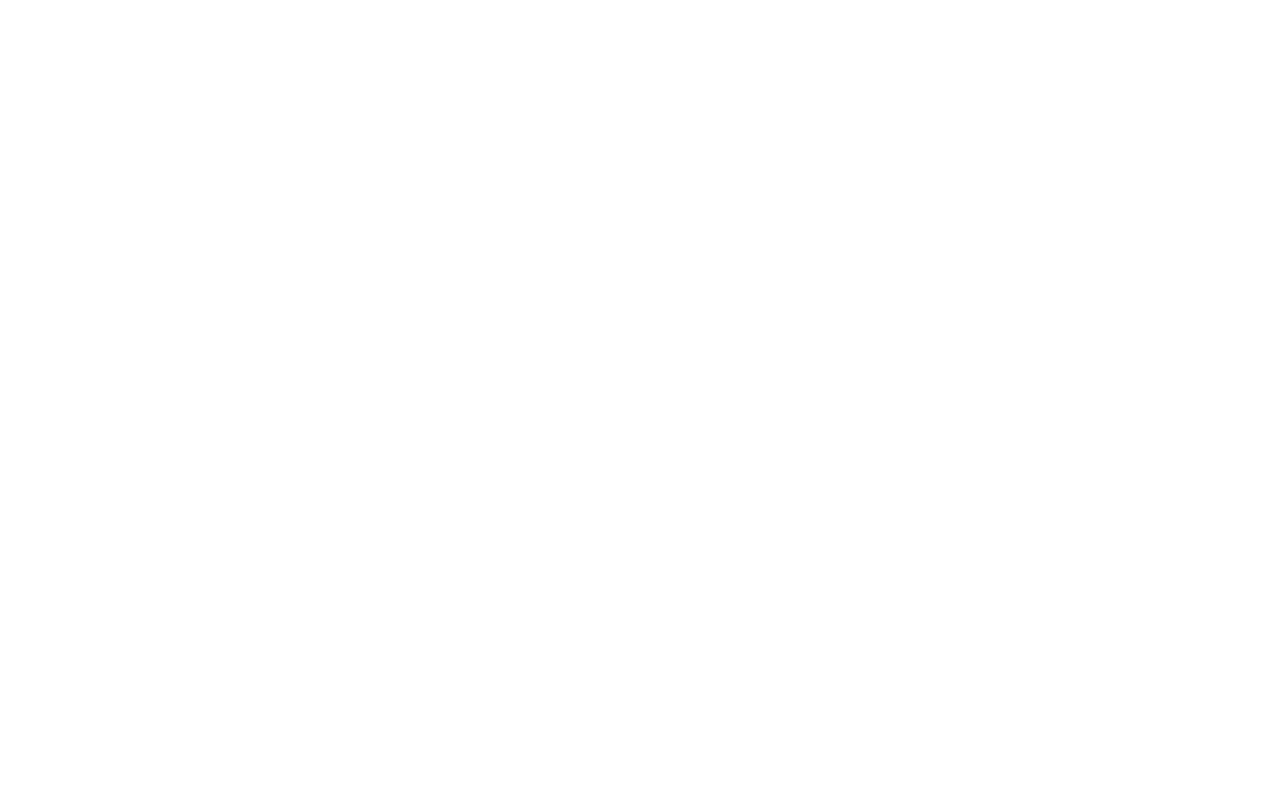
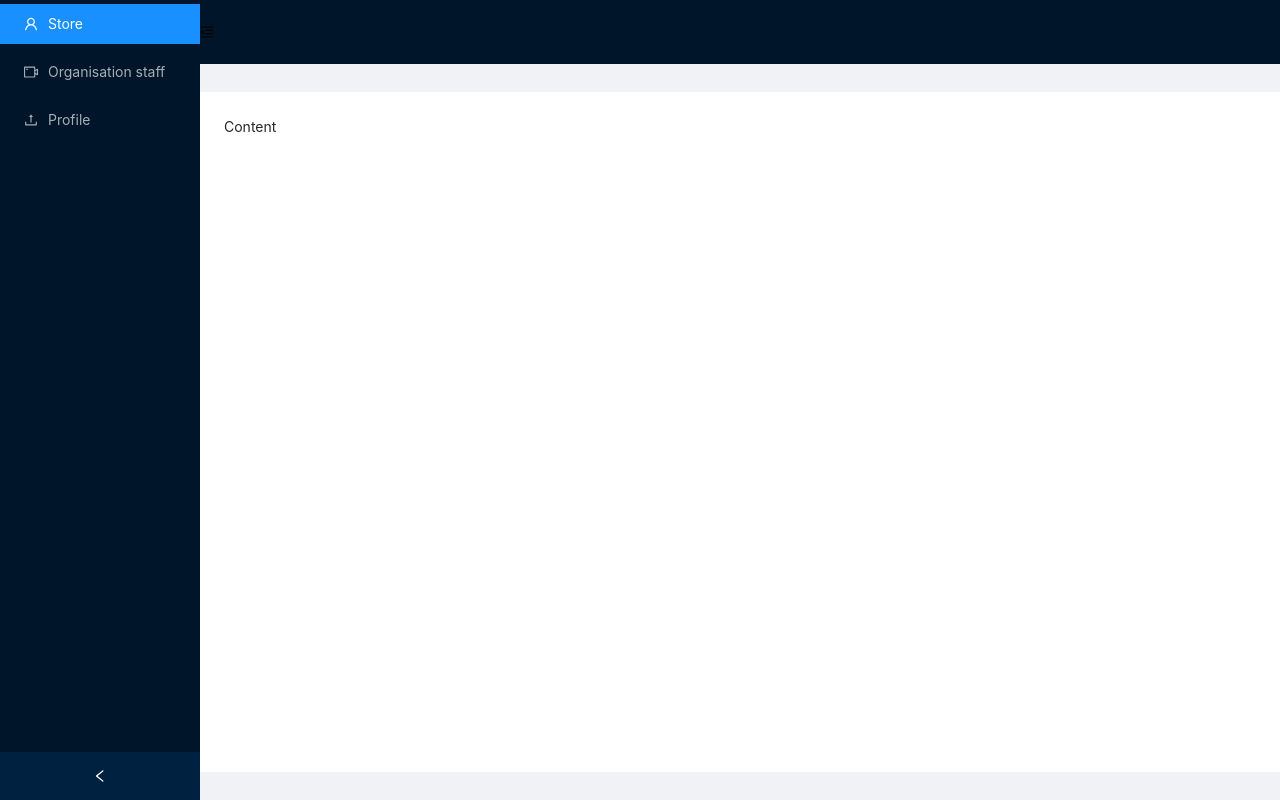
Before and after one commit to weareflexable/portal, a Next.js app: page /dashboard in a window 1280 px wide. Built offline with nearby package versions, Linux system fonts and the light colour scheme.

Commit message:
feat: switch form based on page path

```diff
--- a/components/Accounts/RegisterOrgForm/RegisterOrgForm.tsx
+++ b/components/Accounts/RegisterOrgForm/RegisterOrgForm.tsx
@@ -77,7 +77,7 @@ export default function RegisterOrgForm({toLoginForm}:RegisterOrgFormProps){
                 <Button type="primary" htmlType="submit" className="login-form-button">
                 Register organisation
                 </Button>
-                Or <Button onClick={toLoginForm} href='#loginForm'  type='link'>Login to Organisation</Button>
+                Or <Button onClick={toLoginForm} href='#loginForm' type='link'>Login to Organisation</Button>
             </Form.Item>
 
                 </Form>
--- a/pages/dashboard.tsx
+++ b/pages/dashboard.tsx
@@ -1,13 +1,63 @@
-import React from 'react'
+import {
+    MenuFoldOutlined,
+    MenuUnfoldOutlined,
+    UploadOutlined,
+    UserOutlined,
+    VideoCameraOutlined,
+  } from '@ant-design/icons';
+  import { Layout, Menu } from 'antd';
+  import React, { useState } from 'react';
 
+  const { Header, Sider, Content } = Layout;
 
-const Dashboard: React.FC = ()=>{
-    return(
-        <div>
+  const Dashboard: React.FC = () => {
+    const [collapsed, setCollapsed] = useState(false);
 
-        </div>
-    )
-}
-
+    return (
+      <Layout className='h-screen'>
+        <Sider collapsible collapsed={collapsed}>
+          <div className="logo" />
+          <Menu
+            theme="dark"
+            mode="inline"
+            defaultSelectedKeys={['1']}
+            items={[
+              {
+                key: '1',
+                icon: <UserOutlined />,
+                label: 'Store',
+              },
+              {
+                key: '2',
+                icon: <VideoCameraOutlined />,
+                label: 'Organisation staff',
+              },
+              {
+                key: '3',
+                icon: <UploadOutlined />,
+                label: 'Profile',
+              },
+            ]}
+          />
+        </Sider>
+        <Layout className="site-layout">
+          <Header className="bg-white" style={{ padding: 0 }}>
+            {React.createElement(collapsed ? MenuUnfoldOutlined : MenuFoldOutlined, {
+              className: 'trigger',
+              onClick: () => setCollapsed(!collapsed),
+            })}
+          </Header>
+          <Content
+            className="bg-white p-6 my-7"
+            style={{
+              minHeight: 280,
+            }}
+          >
+            Content
+          </Content>
+        </Layout>
+      </Layout>
+    );
+  };
 
 export default Dashboard
--- a/pages/index.tsx
+++ b/pages/index.tsx
@@ -5,17 +5,21 @@ import styles from '../styles/Home.module.css'
 
 import RegisterOrgForm from '../components/Accounts/RegisterOrgForm/RegisterOrgForm';
 import LoginForm from '../components/Accounts/LoginForm/LoginForm';
+import { useRouter } from 'next/router';
 
 const Home: NextPage = () => {
 
-  const [formType, setFormType] = useState('registerOrg')
+  const {asPath} = useRouter()
+  const currentPath = asPath.split('/')
+
+  const [formType, setFormType] = useState(currentPath[1])
 
   const showRegisterForm = () =>{
-    setFormType('registerOrg')
+    setFormType('#registerOrganisation')
   }
 
   const showLoginForm = () =>{
-    setFormType('login')
+    setFormType('#login')
   }
 
   return (
@@ -26,7 +30,7 @@ const Home: NextPage = () => {
         <link rel="icon" href="/favicon.ico" />
       </Head>
 
-      { formType === 'registerOrg'?<RegisterOrgForm toLoginForm={showLoginForm}/>:<LoginForm toRegisterOrg={showRegisterForm}/>}
+      { formType === '#registerOrganisation'?<RegisterOrgForm toLoginForm={showLoginForm}/>:<LoginForm toRegisterOrg={showRegisterForm}/>}
 
     </div>
   )
```
